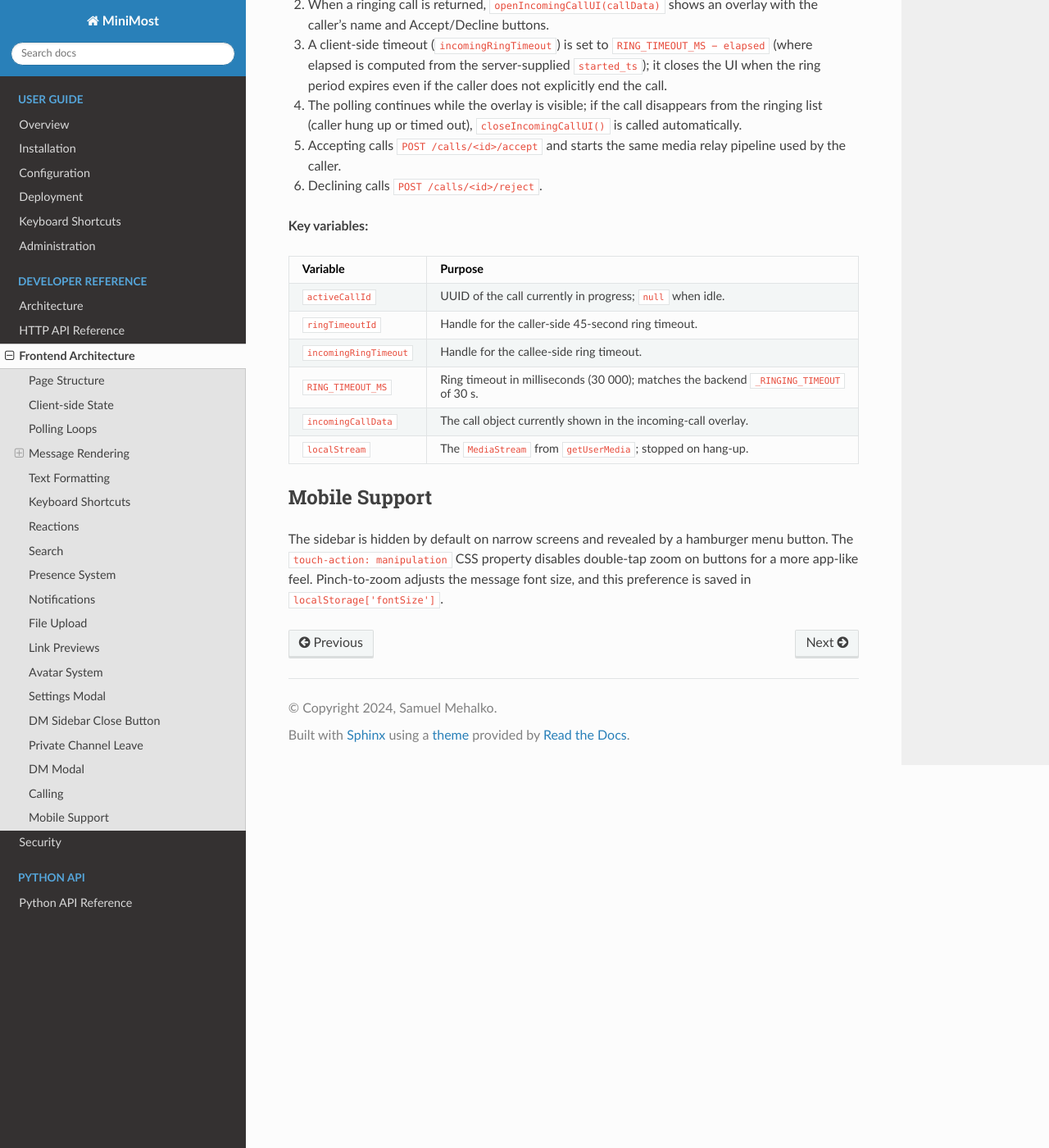
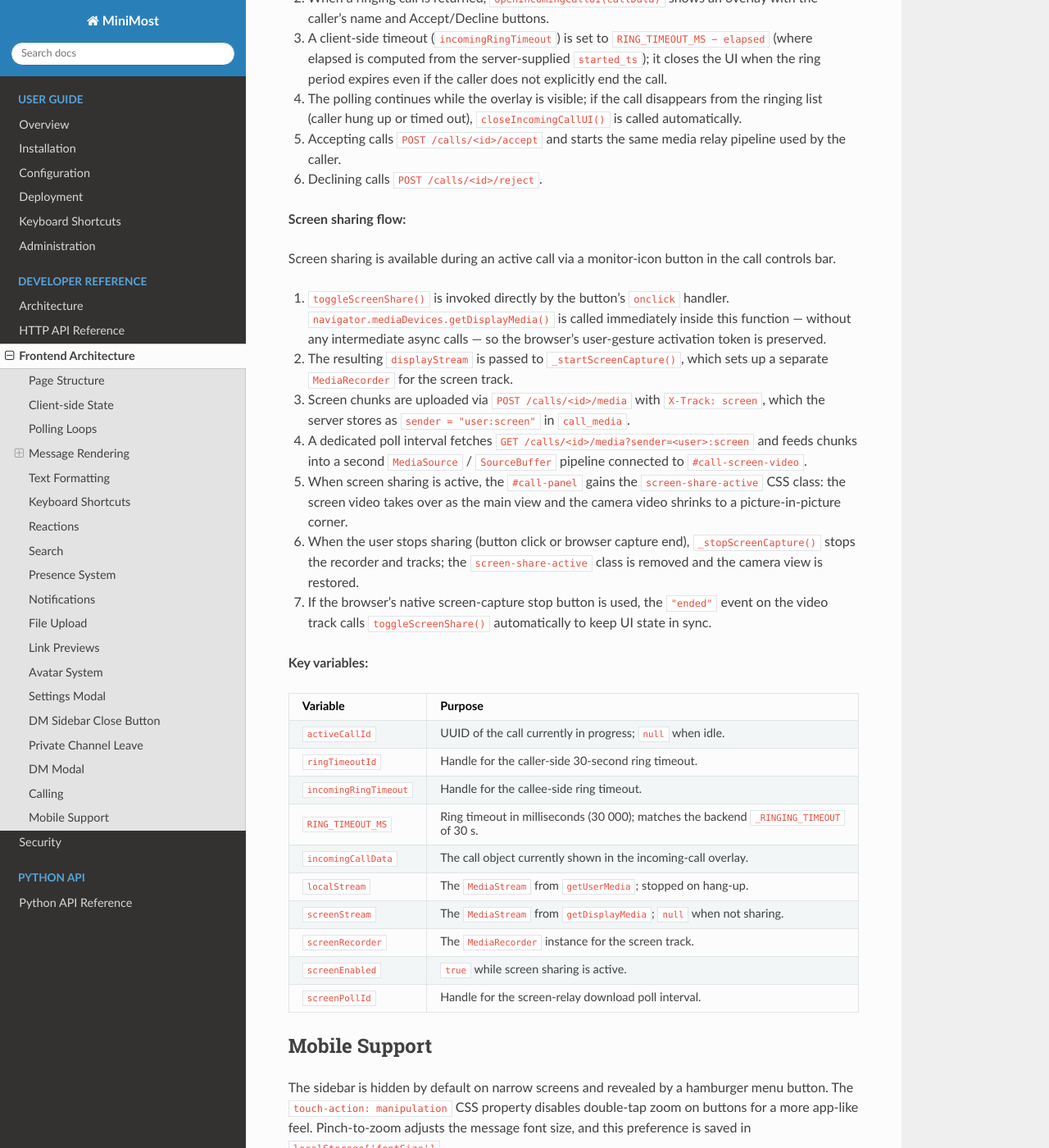
Before and after one commit to SamuelDonovan/minimost, a Sphinx documentation site: the page built from docs/frontend.rst, in a window 1280 px wide and 1400 px high, scrolled down 7857 px. Shown: the whole window at 82% size. Built offline with Sphinx 7.4.7 and the Read the Docs theme 3.1.0, drawn with Linux system fonts in a browser that asks for light colours; some of the changed text lies outside the part shown.

Commit message:
Docs: Further update documentation for calling

```diff
--- a/docs/frontend.rst
+++ b/docs/frontend.rst
@@ -416,9 +416,11 @@ topbar when the active channel is a DM or private channel.
    does not answer in time, ``_handleRingTimeout()`` posts
    ``POST /calls/<id>/end`` and shows "No answer" before cleaning up.
 4. ``_pollCallState()`` runs every 3 seconds polling
-   ``GET /calls/<id>/state``; when ``state === "active"`` the call is live.
+   ``GET /calls/<id>/state``; when ``state === "active"`` the call is live
+   and the ring timeout is cleared.
 5. ``MediaRecorder`` captures the local camera/microphone stream; each
-   ``dataavailable`` chunk is uploaded via ``POST /calls/<id>/media``.
+   ``dataavailable`` chunk is uploaded via ``POST /calls/<id>/media`` with
+   ``X-Track: video``.
 6. A 500 ms interval polls ``GET /calls/<id>/media?sender=<callee>`` for
    the remote participant's chunks and feeds them into a ``MediaSource`` /
    ``SourceBuffer`` for playback.
@@ -440,6 +442,33 @@ topbar when the active channel is a DM or private channel.
    relay pipeline used by the caller.
 6. Declining calls ``POST /calls/<id>/reject``.
 
+**Screen sharing flow:**
+
+Screen sharing is available during an active call via a monitor-icon button
+in the call controls bar.
+
+1. ``toggleScreenShare()`` is invoked directly by the button's ``onclick``
+   handler.  ``navigator.mediaDevices.getDisplayMedia()`` is called
+   immediately inside this function — without any intermediate async calls —
+   so the browser's user-gesture activation token is preserved.
+2. The resulting ``displayStream`` is passed to ``_startScreenCapture()``,
+   which sets up a separate ``MediaRecorder`` for the screen track.
+3. Screen chunks are uploaded via ``POST /calls/<id>/media`` with
+   ``X-Track: screen``, which the server stores as ``sender = "user:screen"``
+   in ``call_media``.
+4. A dedicated poll interval fetches ``GET /calls/<id>/media?sender=<user>:screen``
+   and feeds chunks into a second ``MediaSource`` / ``SourceBuffer`` pipeline
+   connected to ``#call-screen-video``.
+5. When screen sharing is active, the ``#call-panel`` gains the
+   ``screen-share-active`` CSS class: the screen video takes over as the
+   main view and the camera video shrinks to a picture-in-picture corner.
+6. When the user stops sharing (button click or browser capture end),
+   ``_stopScreenCapture()`` stops the recorder and tracks; the
+   ``screen-share-active`` class is removed and the camera view is restored.
+7. If the browser's native screen-capture stop button is used,
+   the ``"ended"`` event on the video track calls ``toggleScreenShare()``
+   automatically to keep UI state in sync.
+
 **Key variables:**
 
 .. list-table::
@@ -451,7 +480,7 @@ topbar when the active channel is a DM or private channel.
    * - ``activeCallId``
      - UUID of the call currently in progress; ``null`` when idle.
    * - ``ringTimeoutId``
-     - Handle for the caller-side 45-second ring timeout.
+     - Handle for the caller-side 30-second ring timeout.
    * - ``incomingRingTimeout``
      - Handle for the callee-side ring timeout.
    * - ``RING_TIMEOUT_MS``
@@ -461,6 +490,14 @@ topbar when the active channel is a DM or private channel.
      - The call object currently shown in the incoming-call overlay.
    * - ``localStream``
      - The ``MediaStream`` from ``getUserMedia``; stopped on hang-up.
+   * - ``screenStream``
+     - The ``MediaStream`` from ``getDisplayMedia``; ``null`` when not sharing.
+   * - ``screenRecorder``
+     - The ``MediaRecorder`` instance for the screen track.
+   * - ``screenEnabled``
+     - ``true`` while screen sharing is active.
+   * - ``screenPollId``
+     - Handle for the screen-relay download poll interval.
 
 Mobile Support
 --------------
```
Also changed, not shown: other parts of docs/frontend.rst (+14 -14 lines), docs/architecture.rst (+39 -14 lines).
